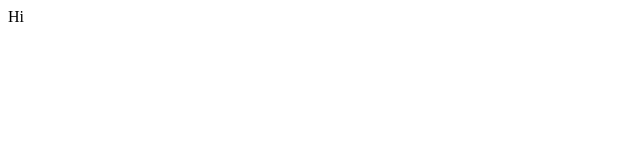
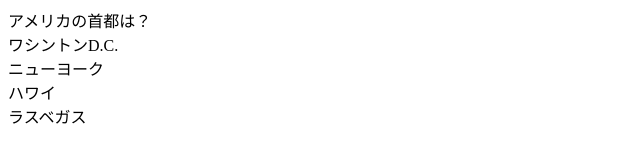
Before and after one commit to key2-hue/JavaScriptPractice, a plain HTML site: page index.html in a window 1280 px wide. Shown: the whole page, without its empty margins (0-640 px from the left). Drawn offline with Linux system fonts and the light colour scheme.

Commit message:
first commit

```diff
--- a/index.html
+++ b/index.html
@@ -7,7 +7,8 @@
 
 </head>
 <body>
-  <div id="num"></div>
+
+
   <script type="text/javascript" src="index.js"></script>
 </body>
 </html>
--- a/index.js
+++ b/index.js
@@ -1,2 +1,22 @@
 
-  document.getElementById('num').textContent = "Hi";
+
+  var questions = ['日本の首都は？','中国の首都は？','韓国の首都は？','アメリカの首都は？'];
+  var answers = [
+    ['東京','大阪','福岡','愛知'],
+    ['北京','上海','広東','マカオ'],
+    ['ソウル','プサン','テグ','インチョン'],
+    ['ワシントンD.C.','ニューヨーク','ハワイ','ラスベガス'],
+  ]
+  const num = Math.floor(Math.random() * questions.length);
+  var question = document.createElement('div');
+  document.body.appendChild(question);
+  question.id = "question";
+  question.textContent = questions[num];
+
+  for (let i = 0; i < 4;i++) {
+    var answer = document.createElement('div');
+    document.body.appendChild(answer);
+    answer.id = 'answer answer' + i;
+    answer.className = i;
+    answer.textContent = answers[num][i];
+  }
```
